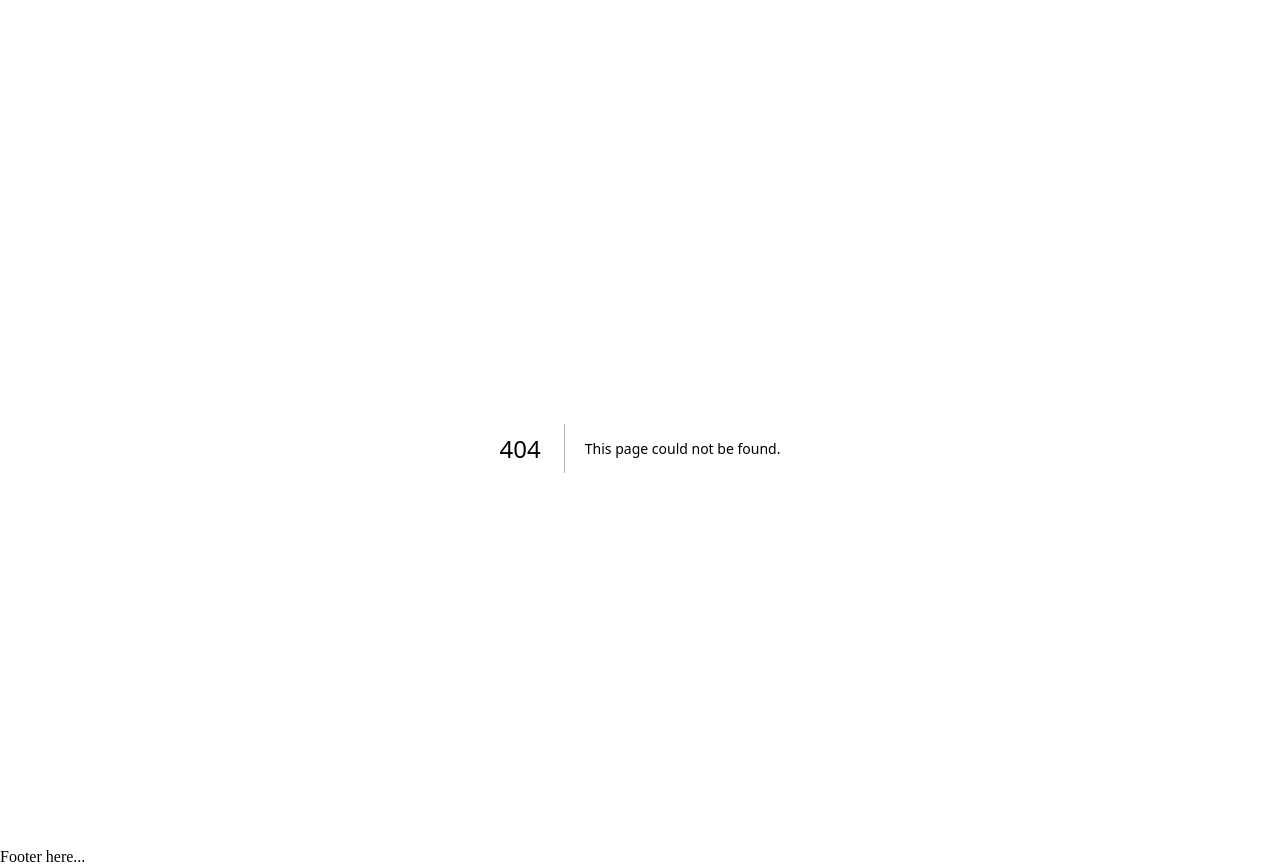
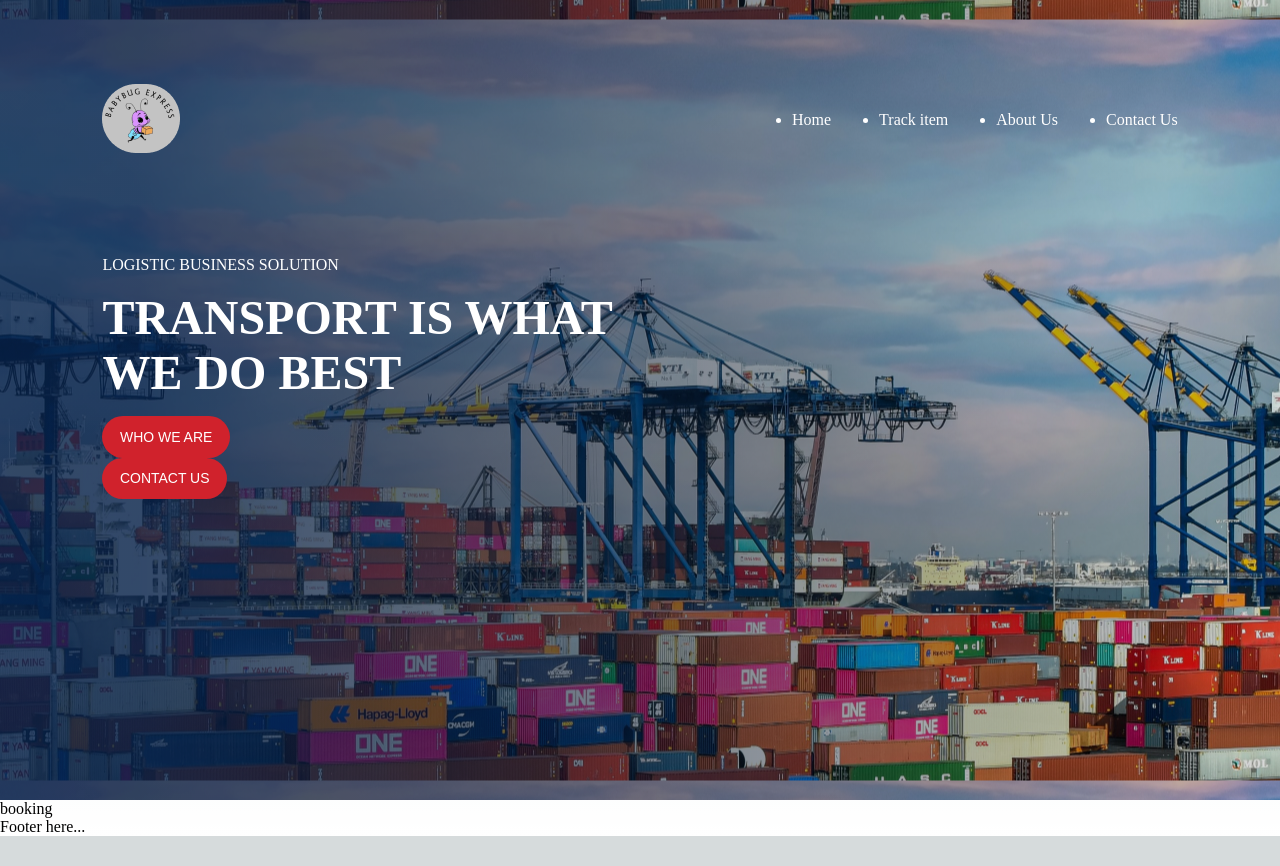
Before and after one commit to babybug-express/babybug-express-frontend, a Next.js app: page /products/booking in a window 1280 px wide. Before the commit this address had no page. After the commit the page ends 836 px from the top, so only its background shows below. Built offline with nearby package versions, Linux system fonts and the light colour scheme.

Commit message:
add pages section component

```diff
--- a/src/components/Layout.tsx
+++ b/src/components/Layout.tsx
@@ -1,19 +1,20 @@
 import { FunctionComponent, ReactElement, ReactNode } from "react";
-import Navbar from "./Navbar";
 import Footer from "./Footer";
+import MainHeader from "./MainHeader";
 
 interface LayoutProps {
-    children?: ReactNode
+  children?: ReactNode;
+  MainHeader: React.FunctionComponent;
 }
 
 const Layout: FunctionComponent<LayoutProps> = ({ children }): ReactElement => {
   return (
     <div>
-            <Navbar />
+      <MainHeader />
       {children}
       <Footer />
     </div>
   );
-}
+};
 
 export default Layout;
--- /dev/null
+++ b/src/components/MainHeader.tsx
@@ -0,0 +1,28 @@
+import React, { FunctionComponent } from "react";
+import styles from "../styles/MainHeader.module.scss";
+import Navbar from "./Navbar";
+
+interface MainHeaderProps {
+  Navbar: FunctionComponent;
+}
+
+const MainHeader: FunctionComponent<MainHeaderProps> = () => {
+  return (
+    <div className={styles.main__header}>
+      <Navbar />
+      <div className={styles.main__header_buttom}>
+        <p>LOGISTIC BUSINESS SOLUTION</p>
+        <h1>
+          TRANSPORT IS WHAT <br />
+          WE DO BEST
+        </h1>
+        <div className={styles.main__header_CTA}>
+          <button>WHO WE ARE</button>
+          <button>CONTACT US</button>
+        </div>
+      </div>
+    </div>
+  );
+};
+
+export default MainHeader;
--- a/src/components/Navbar.tsx
+++ b/src/components/Navbar.tsx
@@ -1,16 +1,24 @@
 import { FunctionComponent, ReactElement } from "react";
 import styles from "../styles/Navbar.module.scss";
+import LogoImage from "../assets/images/logo.png";
+import Image from "next/image";
 
-interface NavbarProps {
+interface NavbarProps {}
 
-}
-
-const Navbar: FunctionComponent<NavbarProps> = ():ReactElement => {
-    return (
-        <div className={styles.navbar}>
-            <p>Navbar here...</p>
-        </div>
-     );
-}
+const Navbar: FunctionComponent<NavbarProps> = (): ReactElement => {
+  return (
+    <nav className={styles.navbar}>
+      <div className={styles.navbar__right}>
+        <Image src={LogoImage} alt="babyBug logo" />
+      </div>
+      <ul className={styles.navbar__left}>
+        <li>Home</li>
+        <li>Track item</li>
+        <li>About Us</li>
+        <li>Contact Us</li>
+      </ul>
+    </nav>
+  );
+};
 
 export default Navbar;
--- /dev/null
+++ b/src/pages/products/booking.tsx
@@ -0,0 +1,12 @@
+import React, { FunctionComponent } from "react";
+import styles from "../../styles/oking.module.scss";
+
+interface BookingPops {
+  productList: Array<{ tabName: string }>;
+}
+
+const Booking: FunctionComponent<BookingPops> = ({ productList }) => {
+  return <div>booking</div>;
+};
+
+export default Booking;
```
Also changed, not shown: src/components/AboutUs.tsx (added, +51 -0 lines), src/components/Contact.tsx (added, +14 -0 lines), src/components/Team.tsx (added, +25 -0 lines), src/components/Testimonial.tsx (added, +9 -0 lines). Lines whose indentation alone changed are shown as unchanged.
